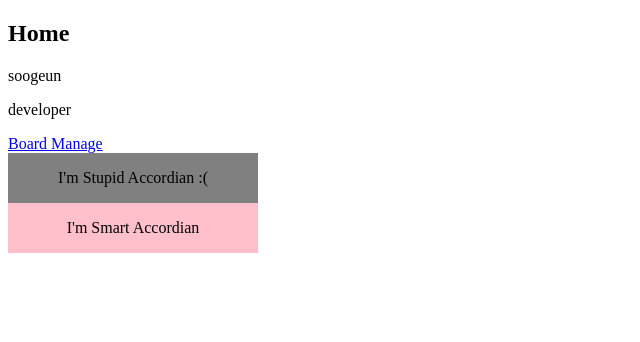
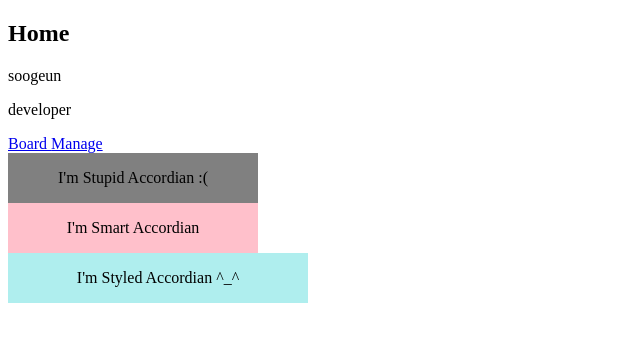
Before and after one commit to bwmelon97/Web_Study, a React (Create React App) app in the folder context-api/: page / in a window 1280 px wide. Shown: the top 342 px of the page, without its empty margins (0-640 px from the left). Built offline with nearby package versions, Linux system fonts and the light colour scheme.

Commit message:
add styleing func to smart accordian

```diff
--- a/context-api/src/components/SmartAccordian/SmartAccordian.style.ts
+++ b/context-api/src/components/SmartAccordian/SmartAccordian.style.ts
@@ -4,10 +4,14 @@ export const AccordianWrapper = styled.div`
     width: 250px;
 `;
 
-export const HeaderWrapper = styled.div`
+type ColorProps = {
+    color?: string;
+}
+
+export const HeaderWrapper = styled.div<ColorProps>`
     height: 50px;
 
-    background-color: pink;
+    background-color: ${props => props.color ? props.color : "pink"};
     cursor: pointer;
 
     /* 글자의 드레그, 더블클릭, 블럭지정을 방지 */
@@ -22,11 +26,15 @@ export const HeaderWrapper = styled.div`
     justify-content: center;
 `;
 
-export const BodyWrapper = styled.div<{isOpen: boolean}>`
+type BodyWrapperProps = ColorProps & {
+    isOpen: boolean;
+}
+
+export const BodyWrapper = styled.div<BodyWrapperProps>`
     height: 150px;
     padding: 20px;
 
-    border: solid 1px pink;
+    border: solid 1px ${props => props.color ? props.color : 'pink' }  ;
 
     display: ${props => props.isOpen ? 'flex' : 'none'};
 `;
--- a/context-api/src/components/SmartAccordian/SmartAccordianBody.tsx
+++ b/context-api/src/components/SmartAccordian/SmartAccordianBody.tsx
@@ -1,16 +1,17 @@
-import {  } from "react";
+import React, { } from "react";
 
 import * as S from "./SmartAccordian.style";
 
 
 type SmartAccordianBodyProps = {
-    content: String;
+    content: string;
     isOpen: boolean;
+    color?: string;
 }
 
-function SmartAccordianBody ({content, isOpen}: SmartAccordianBodyProps) {
+function SmartAccordianBody ({content, isOpen, color}: SmartAccordianBodyProps) {
     return (
-        <S.BodyWrapper isOpen={isOpen}>
+        <S.BodyWrapper isOpen={isOpen} color={color} >
             { content }
         </S.BodyWrapper>
     )
--- a/context-api/src/components/SmartAccordian/SmartAccordianHeader.tsx
+++ b/context-api/src/components/SmartAccordian/SmartAccordianHeader.tsx
@@ -3,14 +3,15 @@ import React, { Dispatch } from "react";
 import * as S from "./SmartAccordian.style";
 
 type SmartAccordianHeaderProps = {
-    title: String;
+    title: string;
     isOpen: boolean;
     setIsOpen: Dispatch<boolean>
+    color?: string;
 }
 
-function SmartAccordianHeader({title, isOpen, setIsOpen}: SmartAccordianHeaderProps) {
+function SmartAccordianHeader({title, isOpen, setIsOpen, color}: SmartAccordianHeaderProps) {
     return (
-        <S.HeaderWrapper onClick={() => setIsOpen(!isOpen)} >
+        <S.HeaderWrapper onClick={() => setIsOpen(!isOpen)} color={color} >
             { title }
         </S.HeaderWrapper>
     )
--- a/context-api/src/components/SmartAccordian/index.tsx
+++ b/context-api/src/components/SmartAccordian/index.tsx
@@ -20,19 +20,21 @@ const SmartAccordianContext = createContext(defaultContext);
 ///////////
 
 type SmartAccordianProps = {
-    title: String;
-    content: String;
+    title: string;          // Header 부분에 들어가는 제목
+    content: string;        // Body 부분에 들어가는 내용물
+    className?: string;     //
+    color?: string;         //
 }
 
-function SmartAccordian( {title, content}: SmartAccordianProps ) {
+function SmartAccordian( {title, content, className, color}: SmartAccordianProps ) {
     const [isOpen, setIsOpen] = useState<boolean>(false);
     const value: SmartAccordianContextType = { isOpen, setIsOpen };
 
     return (
         <SmartAccordianContext.Provider value={value} >
-            <S.AccordianWrapper>
-                <SmartAccordianHeader title={title} isOpen={isOpen} setIsOpen={setIsOpen} />
-                <SmartAccordianBody content={content} isOpen={isOpen} />
+            <S.AccordianWrapper className={className} >
+                <SmartAccordianHeader title={title} isOpen={isOpen} setIsOpen={setIsOpen} color={color} />
+                <SmartAccordianBody content={content} isOpen={isOpen} color={color} />
             </S.AccordianWrapper>
         </SmartAccordianContext.Provider>
     )
--- a/context-api/src/pages/Home.tsx
+++ b/context-api/src/pages/Home.tsx
@@ -1,6 +1,6 @@
 import React, { useContext } from "react";
 import { Link } from 'react-router-dom';
-// import styled from 'styled-components';
+import styled from 'styled-components';
 
 import { UserContext } from "../store/users";
 import StupidAccordian from "../components/StupidAccordian";
@@ -24,16 +24,17 @@ function Home () {
                 title="I'm Smart Accordian"
                 content='And also have warm heart :D'
             />
-            {/* <StyledAccordian
+            <StyledAccordian
                 title="I'm Styled Accordian ^_^"
                 content="hehe~"
-            /> */}
+                color='#AFEEEE'
+            />
         </div>
     )
 }
 
-// const StyledAccordian = styled(SmartAccordian)`
-//     width: 300px;
-// `;
+const StyledAccordian = styled(SmartAccordian)`
+    width: 300px;
+`;
 
 export default Home;
```
